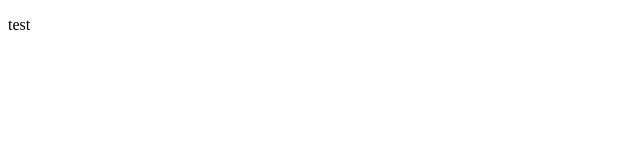
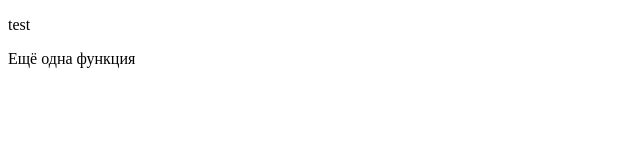
Before and after one commit to DelaiHorosho/test, a plain HTML site: page index.html in a window 1280 px wide. Shown: the whole page, without its empty margins (0-640 px from the left). Drawn offline with Linux system fonts and the light colour scheme.

Commit message:
2е изиминение

```diff
--- a/index.html
+++ b/index.html
@@ -8,5 +8,6 @@
 
 	<p>test</p>
 
+	<p>Ещё одна функция</p>
 </body>
 </html>
```
